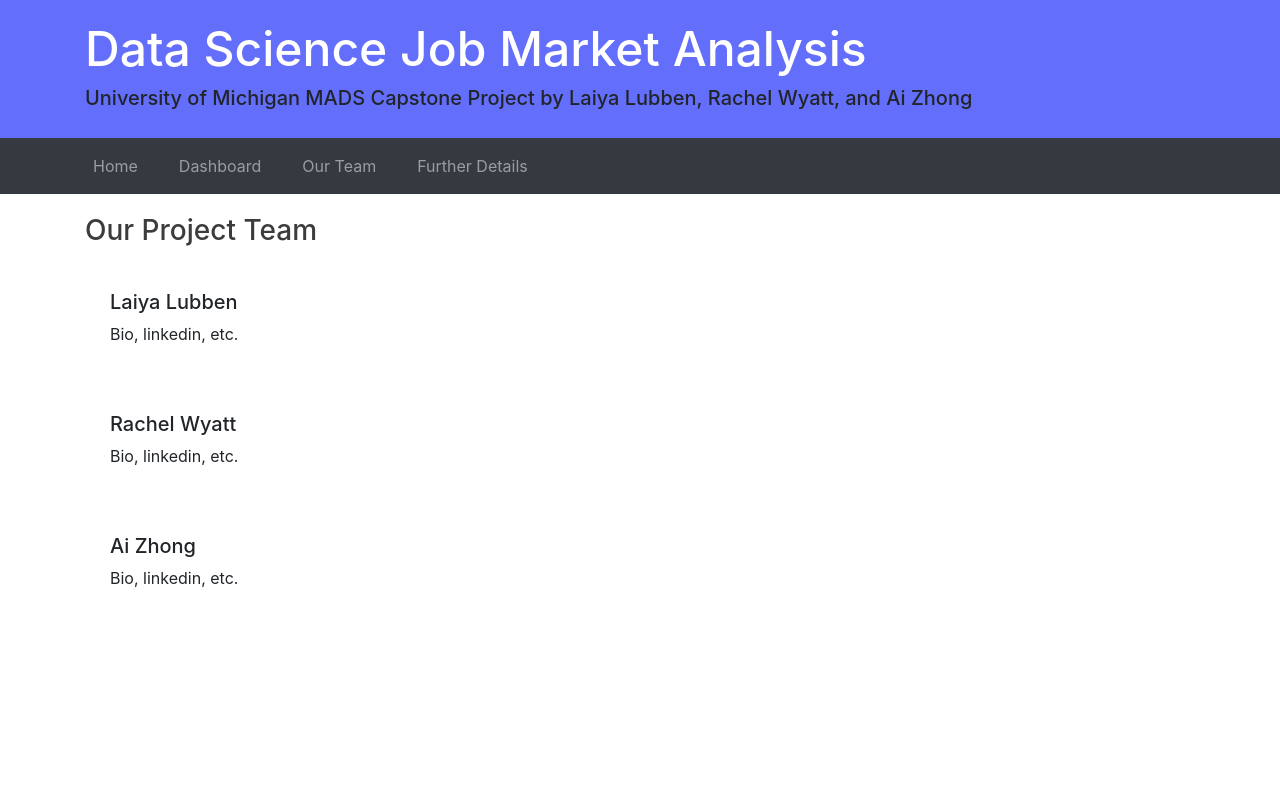
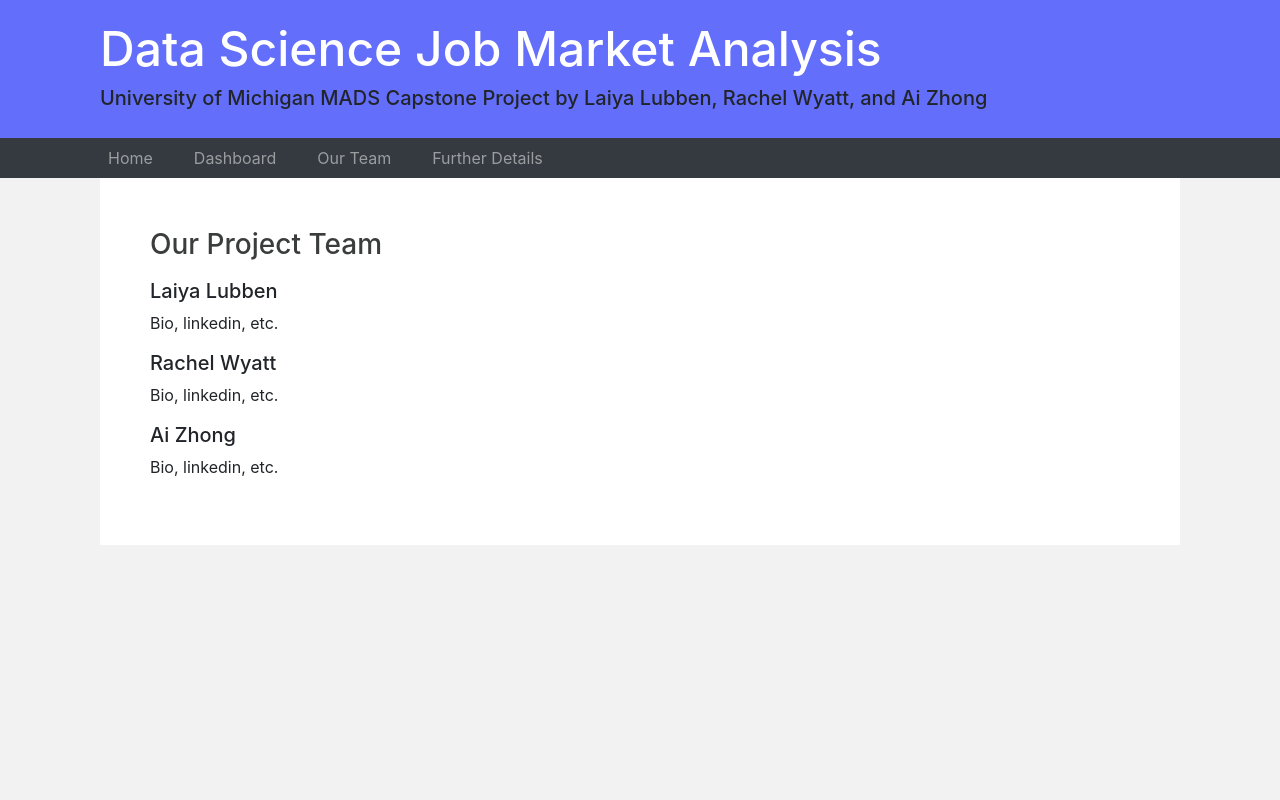
Before and after one commit to rachwyatt/capstone-project, a Django app: template website/templates/website/team.html in a window 1280 px wide. Run offline with Django 3.2, Linux system fonts and the light colour scheme; the template is opened without the code that fills it, so the values that code supplies are empty; some libraries are stand-ins or nearby versions.

Commit message:
Revert "layout improvements"

```diff
--- a/website/static/css/website.css
+++ b/website/static/css/website.css
@@ -2,7 +2,7 @@
     background-color: #636EFA;
     margin-top: 0;
     margin-bottom: 0px;
-    padding: 20px 0px 20px 0px;
+    padding: 20px 100px 20px 100px;
 }
 
 .page-header h1,
@@ -21,6 +21,10 @@
     padding-bottom: 10px;
 }
 
+.navbar {
+    padding: 0px 100px 0px 100px;
+}
+
 .navbar a,
 .navbar a:visited,
 .navbar a:active {
@@ -31,15 +35,12 @@
     margin-right: 25px;
 }
 
-.card {
-    padding: 20px;
-    margin: 20px 0px 20px 0px;
+.body-background {
+    background: #f2f2f2;
 }
 
 .content-page {
-    margin-top: 20px;
+    background: #FFFFFF;
+    padding: 50px;
+    margin: 0px 100px 0px 100px;
 }
-
-.team-member {
-    padding: 25px;
-}
--- a/website/templates/website/base.html
+++ b/website/templates/website/base.html
@@ -8,13 +8,12 @@
     </head>
     <body class='body-background'>
         <header class="page-header">
-            <div class="container">
+            <div>
                 <h1><a href="/">Data Science Job Market Analysis</a></h1>
                 <h5>University of Michigan MADS Capstone Project by Laiya Lubben, Rachel Wyatt, and Ai Zhong</h5>
             </div>
         </header>
         <nav class="navbar navbar-expand-lg navbar-dark bg-dark">
-            <div class="container">
             <button class="navbar-toggler" type="button" data-toggle="collapse" data-target="#navbarNavAltMarkup" aria-controls="navbarNavAltMarkup" aria-expanded="false" aria-label="Toggle navigation">
                 <span class="navbar-toggler-icon"></span>
             </button>
@@ -34,7 +33,6 @@
                     </li>
                 </ul>
             </div>
-            </div>
         </nav>
         <main>
             {% block content %}
--- a/website/templates/website/blogpost.html
+++ b/website/templates/website/blogpost.html
@@ -1,6 +1,6 @@
 {% extends 'website/base.html' %}
 {% block content %}
-    <div class="container content-page">
+    <div class="content-page">
         <h3>Project Overview (Blog Post)</h3>
         <p>Text here...</p>
     </div>
--- a/website/templates/website/details.html
+++ b/website/templates/website/details.html
@@ -1,6 +1,6 @@
 {% extends 'website/base.html' %}
 {% block content %}
-    <div class="container content-page">
+    <div class="content-page">
         <h3>Project Details</h3>
         <p>Walkthrough video, GitHub link, etc.</p>
     </div>
--- a/website/templates/website/team.html
+++ b/website/templates/website/team.html
@@ -1,18 +1,12 @@
 {% extends 'website/base.html' %}
 {% block content %}
-    <div class='container content-page'>
+    <div class="content-page">
         <h3>Our Project Team</h3>
-        <div class='team-member'>
         <h5>Laiya Lubben</h5>
         <p>Bio, linkedin, etc.</p>
-        </div>
-        <div class='team-member'>
         <h5>Rachel Wyatt</h5>
         <p>Bio, linkedin, etc.</p>
-        </div>
-        <div class='team-member'>
         <h5>Ai Zhong</h5>
         <p>Bio, linkedin, etc.</p>
     </div>
-    </div>
 {% endblock %}
```
Lines whose indentation alone changed are shown as unchanged.
